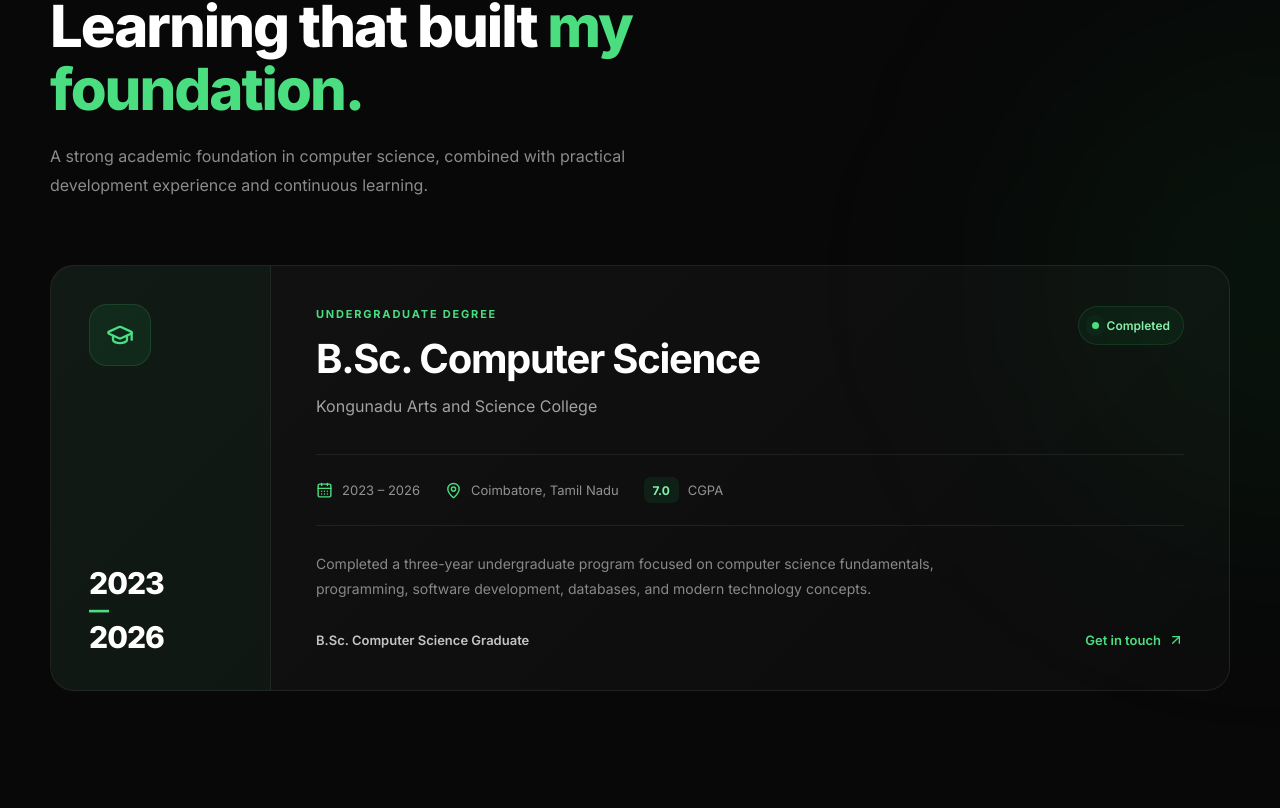
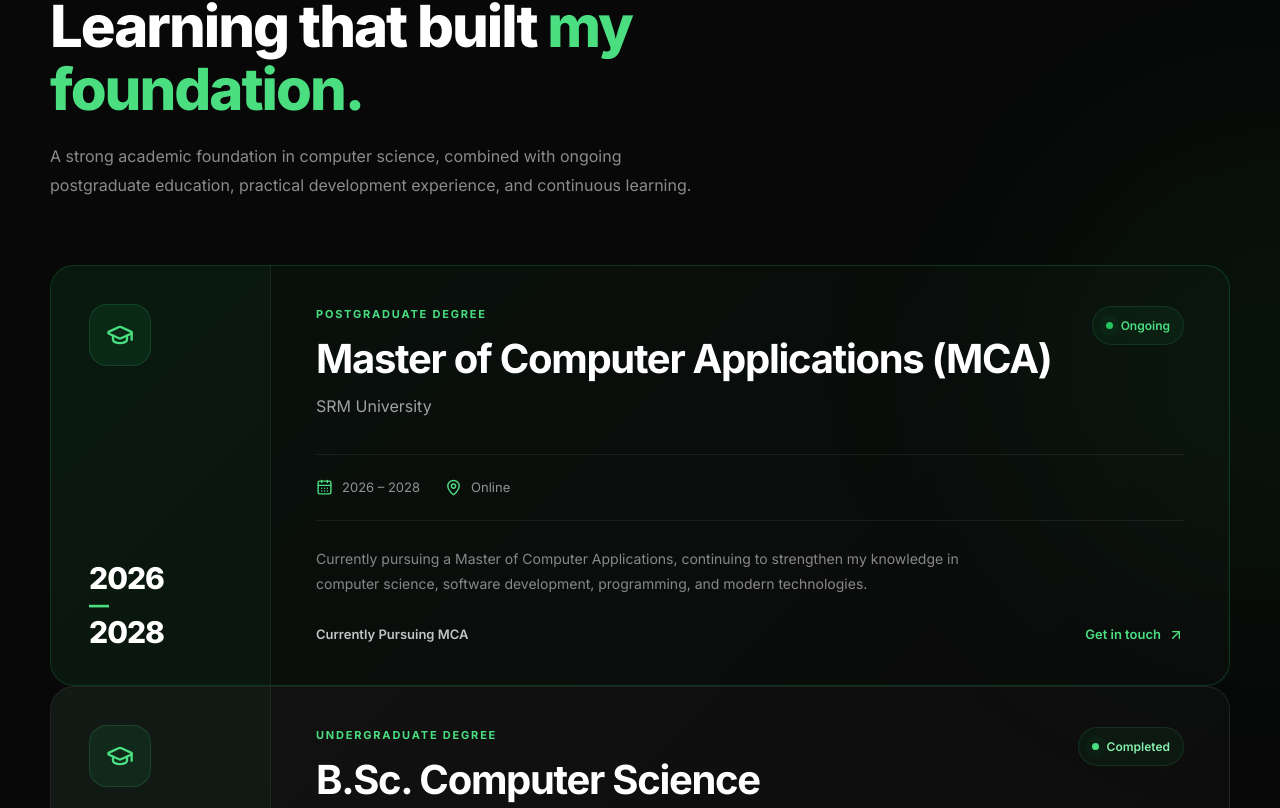
Before and after one commit to Vikash6621SR/vikash-sr-portfolio, a React (Create React App) app: page / in a window 1280 px wide. Shown: the part 5972-6780 px from the top of the page. Built offline with nearby package versions, Linux system fonts and the light colour scheme.

Commit message:
Add ongoing MCA education

```diff
--- a/src/components/Education.css
+++ b/src/components/Education.css
@@ -356,3 +356,29 @@
     align-items: flex-start;
   }
 }
+
+/* =================================
+   CURRENT / ONGOING EDUCATION
+================================= */
+
+.education-card-current {
+  border-color: rgba(22, 163, 74, 0.28);
+  background: linear-gradient(
+    135deg,
+    rgba(22, 163, 74, 0.06),
+    rgba(255, 255, 255, 0.015)
+  );
+}
+
+.education-card-current:hover {
+  border-color: rgba(22, 163, 74, 0.5);
+}
+
+.education-status-current {
+  color: #4ade80;
+}
+
+.education-status-current .status-dot {
+  background: #22c55e;
+  box-shadow: 0 0 10px rgba(34, 197, 94, 0.7);
+}
--- a/src/components/Education.js
+++ b/src/components/Education.js
@@ -11,7 +11,10 @@ function Education() {
   return (
     <section className="education-section" id="education">
       <div className="education-container">
-        {/* Section Header */}
+        {/* =================================
+            SECTION HEADER
+        ================================== */}
+
         <div className="section-heading education-heading">
           <span className="section-label">
             <GraduationCap size={15} />
@@ -25,11 +28,81 @@ function Education() {
 
           <p>
             A strong academic foundation in computer science, combined with
-            practical development experience and continuous learning.
+            ongoing postgraduate education, practical development experience,
+            and continuous learning.
           </p>
         </div>
 
-        {/* Education Card */}
+        {/* =================================
+            MCA - ONGOING
+        ================================== */}
+
+        <div className="education-card education-card-current">
+          <div className="education-card-left">
+            <div className="education-icon">
+              <GraduationCap size={28} />
+            </div>
+
+            <div className="education-year">
+              2026
+              <span>—</span>
+              2028
+            </div>
+          </div>
+
+          <div className="education-content">
+            <div className="education-top">
+              <div>
+                <span className="education-level">POSTGRADUATE DEGREE</span>
+
+                <h3>Master of Computer Applications (MCA)</h3>
+
+                <p className="education-institute">SRM University</p>
+              </div>
+
+              <div className="education-status education-status-current">
+                <span className="status-dot"></span>
+                Ongoing
+              </div>
+            </div>
+
+            <div className="education-details">
+              <div className="education-detail">
+                <CalendarDays size={17} />
+
+                <span>2026 – 2028</span>
+              </div>
+
+              <div className="education-detail">
+                <MapPin size={17} />
+
+                <span>Online</span>
+              </div>
+            </div>
+
+            <div className="education-description">
+              <p>
+                Currently pursuing a Master of Computer Applications, continuing
+                to strengthen my knowledge in computer science, software
+                development, programming, and modern technologies.
+              </p>
+            </div>
+
+            <div className="education-footer">
+              <span>Currently Pursuing MCA</span>
+
+              <a href="#contact" className="education-link">
+                Get in touch
+                <ArrowUpRight size={16} />
+              </a>
+            </div>
+          </div>
+        </div>
+
+        {/* =================================
+            B.SC - COMPLETED
+        ================================== */}
+
         <div className="education-card">
           <div className="education-card-left">
             <div className="education-icon">
@@ -64,16 +137,19 @@ function Education() {
             <div className="education-details">
               <div className="education-detail">
                 <CalendarDays size={17} />
+
                 <span>2023 – 2026</span>
               </div>
 
               <div className="education-detail">
                 <MapPin size={17} />
+
                 <span>Coimbatore, Tamil Nadu</span>
               </div>
 
               <div className="education-detail">
                 <span className="cgpa-badge">7.0</span>
+
                 <span>CGPA</span>
               </div>
             </div>
```
